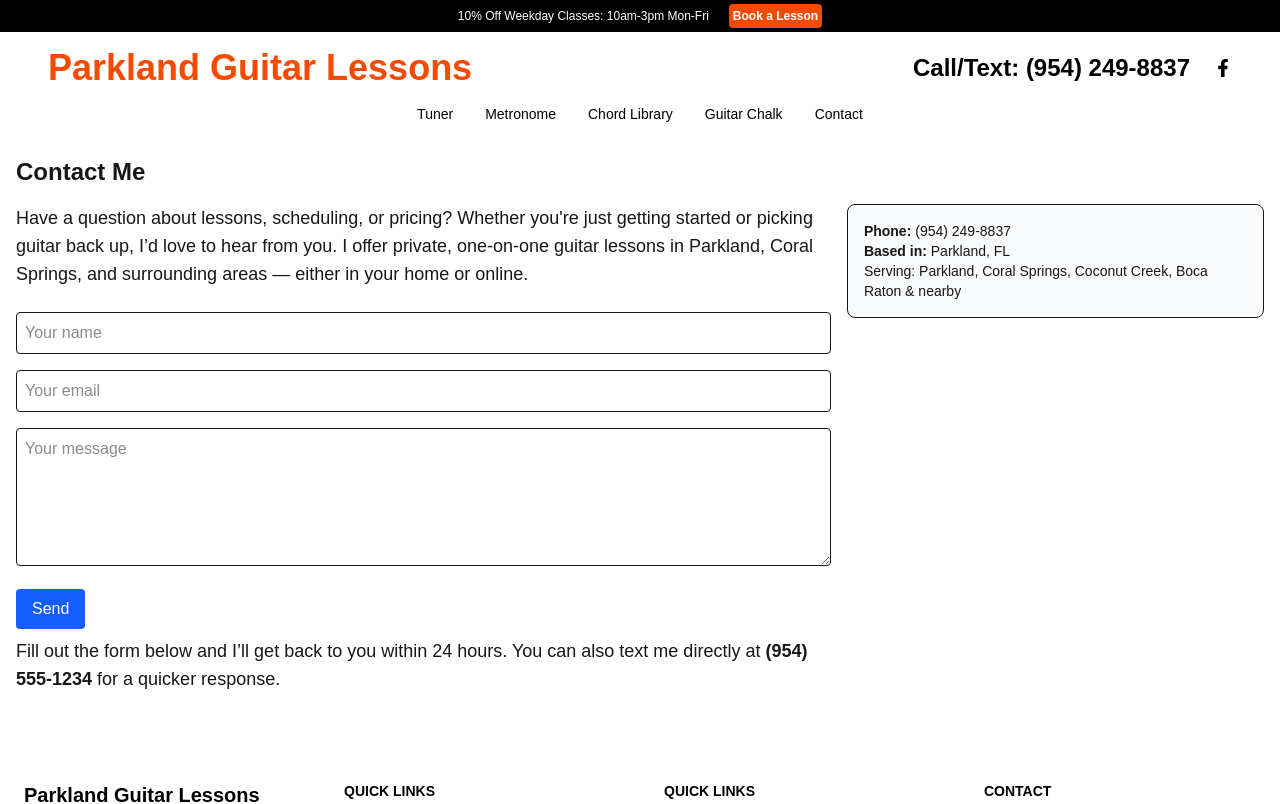
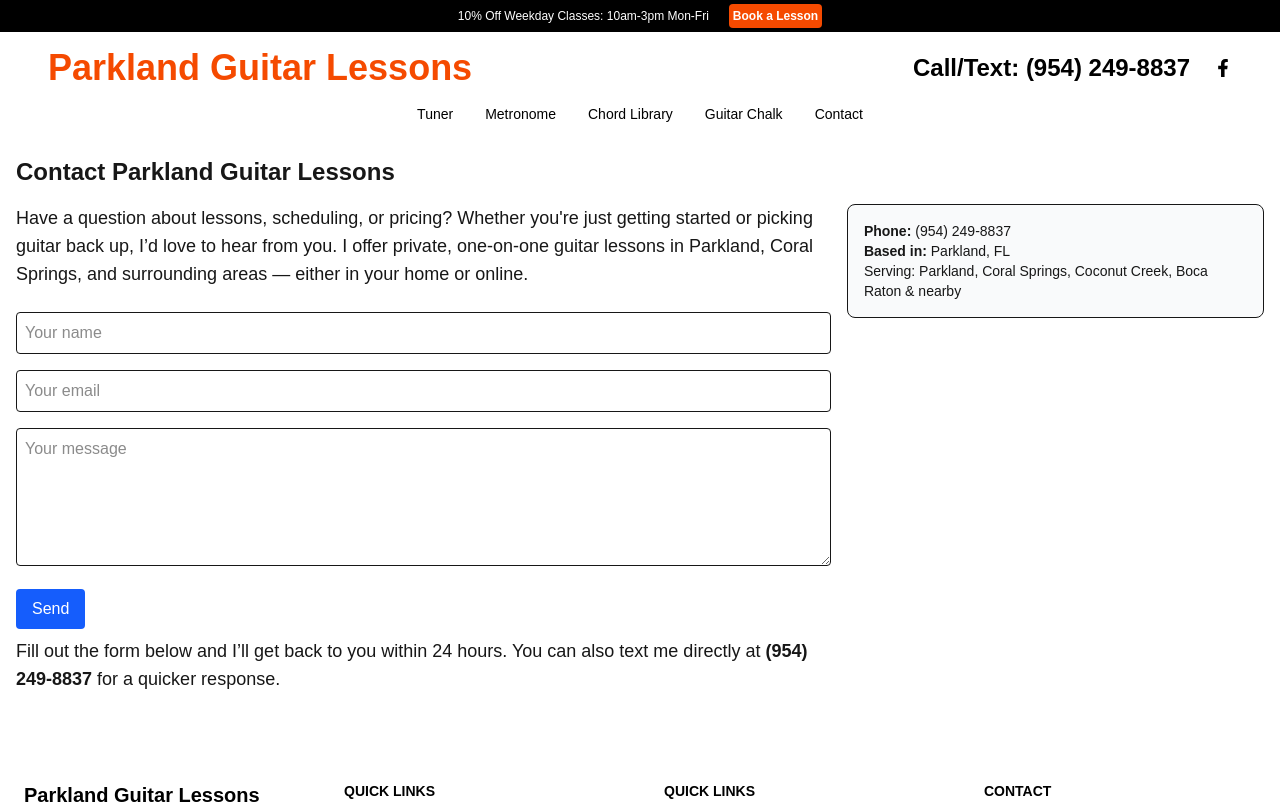
Before and after one commit to dvkdesigns/parklandguitarlessons.com, a Next.js app: page /contact in a window 1280 px wide. Shown: the top 804 px of the page. Built offline with nearby package versions, Linux system fonts and the light colour scheme.

Commit message:
Contact Page Update 2

```diff
--- a/src/app/contact/page.tsx
+++ b/src/app/contact/page.tsx
@@ -14,7 +14,7 @@ export const metadata: Metadata = {
 export default function ContactPage() {
   return (
     <div className="p-4 mx-auto max-w-7xl">
-      <h1 className="text-2xl font-bold mb-4">Contact Me</h1>
+      <h1 className="text-2xl font-bold mb-4">Contact Parkland Guitar Lessons</h1>
       <div className=' flex gap-4'>
         <div className='w-3/4'>
           <p className="mb-6 text-lg">
@@ -22,7 +22,7 @@ export default function ContactPage() {
 </p>
       <ContactForm />
       <p className="mb-6 text-lg mt-2">
-  Fill out the form below and I’ll get back to you within 24 hours. You can also text me directly at <strong>(954) 555-1234</strong> for a quicker response.
+  Fill out the form below and I’ll get back to you within 24 hours. You can also text me directly at <strong>(954) 249-8837</strong> for a quicker response.
 </p>
         </div>
         <div className='co'>
```
